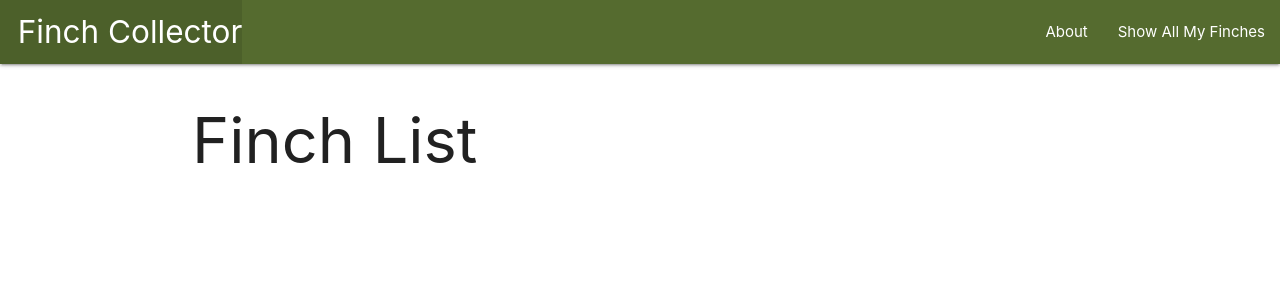
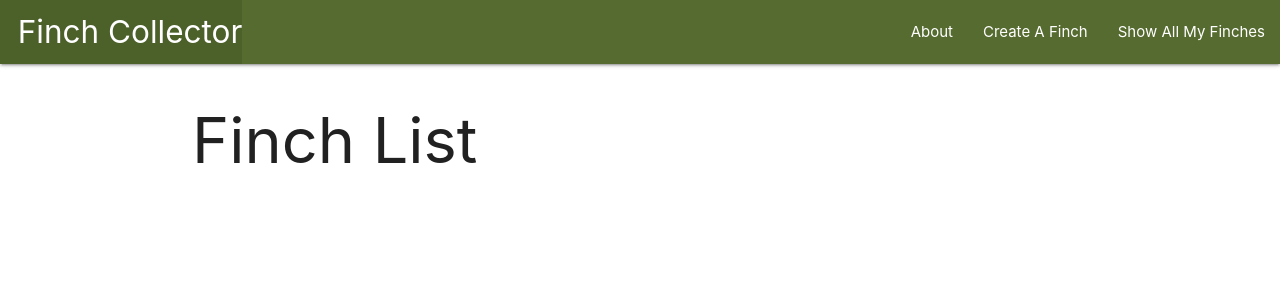
Before and after one commit to carldamey/finch-collector, a Django app: page /finches/ in a window 1280 px wide. Shown: the top 300 px of the page. Run offline with Django 5.2, Linux system fonts and the light colour scheme; data that the repository does not hold is empty.

Commit message:
begins implementation of create finch feature

```diff
--- a/main_app/templates/base.html
+++ b/main_app/templates/base.html
@@ -19,6 +19,7 @@
         </ul>
         <ul class="right">
           <li><a href="{% url 'about' %}">About</a></li>
+          <li><a href="{% url 'finches_create' %}">Create A Finch</a></li>
           <li><a href="{% url 'index' %}">Show All My Finches</a></li>
         </ul>
       </div>
--- a/main_app/urls.py
+++ b/main_app/urls.py
@@ -4,5 +4,6 @@ urlpatterns = [
   path('', views.home, name='home'),
   path('about/', views.about, name='about'),
   path('finches/', views.finches_index, name='index'),
-  path('finches/<int:finch_id>/', views.finches_detail, name='detail')
+  path('finches/<int:finch_id>/', views.finches_detail, name='detail'),
+  path('finches/create/', views.FinchCreate.as_view(), name='finches_create')
 ]
--- a/main_app/views.py
+++ b/main_app/views.py
@@ -1,4 +1,5 @@
 from django.shortcuts import render
+from django.views.generic.edit import CreateView
 from .models import Finch
 
 def home(request):
@@ -16,3 +17,7 @@ def finches_index(request):
 def finches_detail(request, finch_id):
   finch = Finch.objects.get(id=finch_id)
   return render(request, 'finches/detail.html', { 'finch': finch })
+
+class FinchCreate(CreateView):
+  model = Finch
+  fields = '_all_'
```
